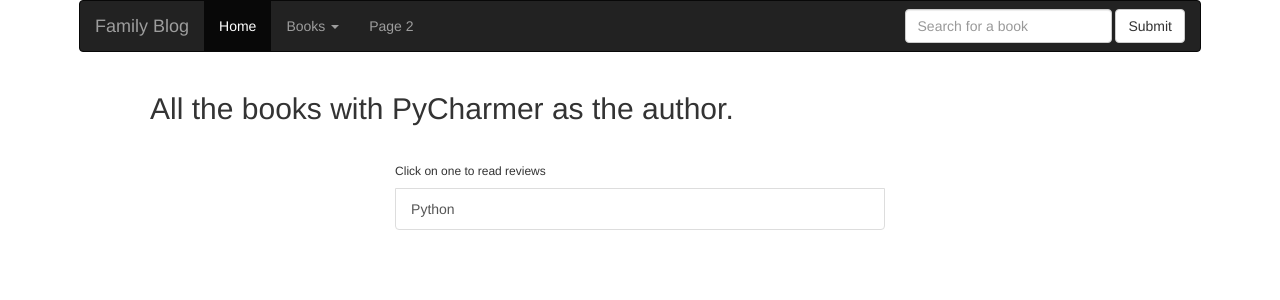
After one commit to HarmsA/dashboard, a Django app: template apps/books/templates/books/authors_books.html in a window 1280 px wide. The commit adds this page. Shown: the top 300 px of the page. Run offline with Django 3.2, Linux system fonts and the light colour scheme; the template is opened without the code that fills it: values that come from a table or form of the project are taken from there, others are empty; data comes from the database, SQL or seed files in the repository; both versions use the stored data as it was after the commit; parts of the project's set-up code (start-up, migrations or seed data) failed here and were passed over; some libraries are stand-ins or nearby versions.

```diff
--- a/apps/books/static/books/main.css
+++ b/apps/books/static/books/main.css
@@ -70,3 +70,11 @@
   padding-top: 5px;
   font-size: large;
 }
+.middle_of_page {
+  width: 50%;
+  margin-left: auto;
+  margin-right: auto;
+}
+.authors_list {
+  padding-top: 20px;
+}
--- /dev/null
+++ b/apps/books/templates/books/authors_books.html
@@ -0,0 +1,16 @@
+{% extends "books/logged_in_template.html" %}
+
+{% block content %}
+
+<h2>All the books with {{ author.name }} as the author.</h2>
+<div class="middle_of_page">
+    <div class="list-group authors_list">
+    <h6>Click on one to read reviews</h6>
+        {% for book in books %}
+            <a href="{% url 'books:add_review' book.id %}" class="list-group-item">{{ book.title }}</a>
+        {% endfor %}
+    </div>
+</div>
+
+
+{% endblock %}
--- a/apps/books/urls.py
+++ b/apps/books/urls.py
@@ -7,6 +7,7 @@ urlpatterns = [
     url(r'^add_review/$', views.add_review, name='add_review'),
     url(r'^add_book/$', views.add_book, name='add_book'),
     url(r'^add_review/(?P<book_id>\d+)/$', views.add_review, name='add_review'),
+    url(r'^authors_books/(?P<author_id>\d+)/$', views.authors_books, name='authors_books'),
     url(r'^validate_book_entry/$', views.validate_book_entry, name='validate_book_entry'),
     url(r'^new_user_review/(?P<book_id>\d+)/$', views.new_user_review, name='new_user_review'),
     url(r'^delete/(?P<review_id>\d+)/(?P<book_id>\d+)/$', views.delete, name='delete'),
--- a/apps/users/templates/users/dashboard.html
+++ b/apps/users/templates/users/dashboard.html
@@ -32,6 +32,7 @@
 <div class="user_info">
     Name: {{ logged_in_user.f_name }} {{ logged_in_user.l_name }}<br>
     Email: {{ logged_in_user.email }}<br>
+Pic: <img src="{{ logged_in_user.image.url }}">
 </div>
 
 <div class="user_description">
--- a/apps/users/templates/users/edit.html
+++ b/apps/users/templates/users/edit.html
@@ -45,6 +45,12 @@
     </form>
 </div>
 
+{#  <form action="{% url 'users:add_image' %}" method="post" enctype="multipart/form-data">#}
+{#        {% csrf_token %}#}
+{#        <h4>Image</h4>#}
+{#        <input type="submit" value="submit">#}
+{#    </form>#}
+
 <div class="edit_description">
 
     <form action="{% url 'users:edit_description' %}" method="post">
```
Also changed, not shown: apps/books/views.py (+9 -0 lines), apps/users/views.py (+6 -5 lines), db.sqlite3.
